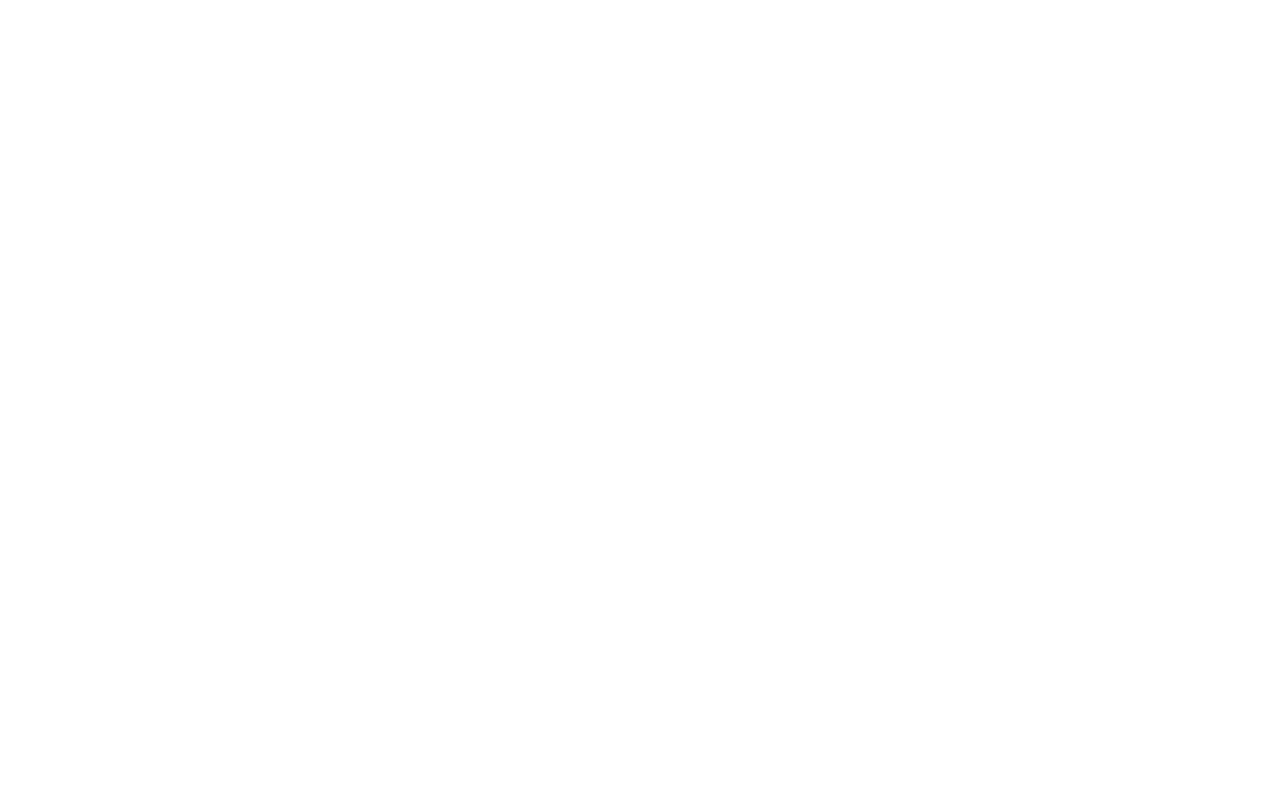
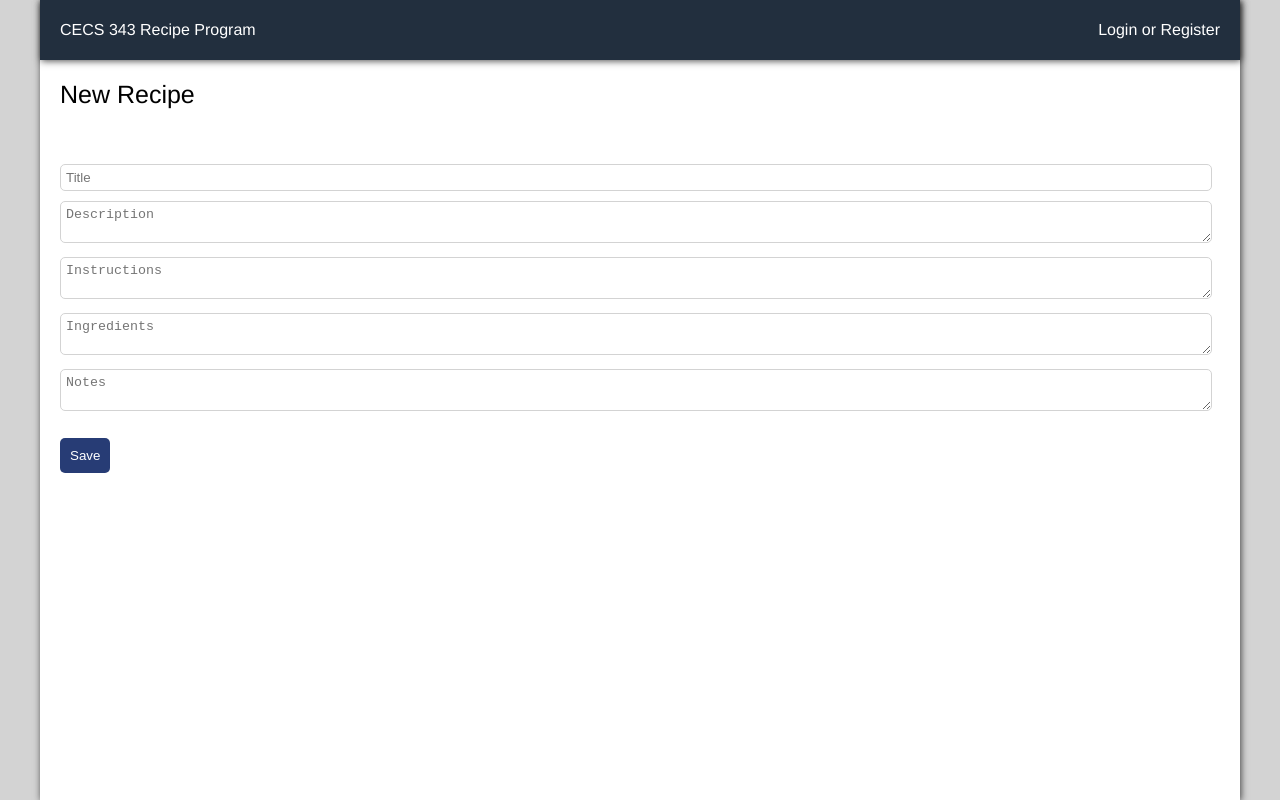
Before and after one commit to julianpoy/cecs343-project, a Vue app in the folder Frontend/: page /#/recipes/new in a window 1280 px wide. Built offline with nearby package versions, Linux system fonts and the light colour scheme.

Commit message:
Updated frontend

```diff
--- a/Frontend/src/App.vue
+++ b/Frontend/src/App.vue
@@ -1,5 +1,21 @@
 <template>
   <div id="app">
+    <div class="nav">
+      <div class="nav-header">
+        CECS 343 Recipe Program
+      </div>
+      <div class="nav-content">
+        <div class="item" v-if="isLoggedIn" v-on:click="goTo('recipes')">
+          Recipes
+        </div>
+        <div class="item" v-if="!isLoggedIn" v-on:click="goTo('auth')">
+          Login or Register
+        </div>
+        <div class="item" v-if="isLoggedIn" v-on:click="logout()">
+          Logout
+        </div>
+      </div>
+    </div>
     <router-view/>
   </div>
 </template>
@@ -7,10 +23,69 @@
 <script>
 export default {
   name: 'App',
+  data() {
+    return {
+      isLoggedIn: localStorage.getItem('token'),
+    };
+  },
+  methods: {
+    goTo(route) {
+      window.location.href = `/#/${route}`;
+    },
+    logout() {
+      localStorage.removeItem('token');
+      this.goTo('auth');
+    },
+  },
 };
 </script>
 
 <style>
+html, body {
+  margin: 0;
+  height: 100%;
+}
+
+html {
+  background: lightgrey;
+}
+
+body {
+  background: white;
+  box-shadow: 1px 1px 7px rgba(0,0,0,0.7);
+  margin-left: auto;
+  margin-right: auto;
+  max-width: 1200px;
+}
+
+.nav {
+  box-shadow: 1px 1px 7px rgba(0,0,0,0.7);
+  background: #222f3e;
+  color: white;
+}
+
+.nav .nav-header {
+  display: inline-block;
+  height: 60px;
+  line-height: 60px;
+  padding-left: 20px;
+  padding-right: 20px;
+}
+
+.nav .nav-content {
+  float: right;
+  text-align: right;
+}
+
+.nav .nav-content .item {
+  display: inline-block;
+  height: 60px;
+  line-height: 60px;
+  padding-left: 20px;
+  padding-right: 20px;
+  cursor: pointer;
+}
+
 #app {
   font-family: 'Avenir', Helvetica, Arial, sans-serif;
   -webkit-font-smoothing: antialiased;
@@ -19,4 +94,5 @@ export default {
   /*color: #2c3e50;*/
   /*margin-top: 60px;*/
 }
+
 </style>
--- a/Frontend/src/components/Auth.vue
+++ b/Frontend/src/components/Auth.vue
@@ -3,11 +3,11 @@
     <br /><br /><br />
     {{ isRegistering ? 'Register' : 'Login' }}
     <br /><br />
-    <input v-if="isRegistering" v-model="name" class="name" placeholder="Name" type="text" />
+    <input v-if="isRegistering" v-model="name" class="standard name" placeholder="Name" type="text" />
     <br />
-    <input v-model="username" class="username" placeholder="Username" type="text" />
+    <input v-model="username" class="standard username" placeholder="E-Mail" type="text" />
     <br />
-    <input v-model="password" class="password" placeholder="Password" type="password" />
+    <input v-model="password" class="standard password" placeholder="Password" type="password" />
     <br v-if="isRegistering" />
     <input
       v-if="isRegistering"
@@ -16,7 +16,7 @@
       placeholder="Confirm password"
       type="password" />
     <br /><br />
-    <button class="submit" v-on:click="auth">{{ isRegistering ? 'Register' : 'Login' }}</button>
+    <button class="standard submit" v-on:click="auth">{{ isRegistering ? 'Register' : 'Login' }}</button>
     <br /><br />
     <a v-if="!isRegistering" v-on:click="isRegistering = true">Register Instead</a>
     <a v-if="isRegistering" v-on:click="isRegistering = false">Login Instead</a>
@@ -51,14 +51,18 @@ export default {
 
         ApiConnectorService.users.register(this.name, this.username, this.password, (response) => {
           localStorage.setItem('token', response.token);
+
+          window.location.href = '/#/recipes';
         }, (err) => {
-          this.error = `There was an error... ${err.message}`;
+          this.error = `There was an error... ${err.response.data.msg}`;
         });
       } else {
         ApiConnectorService.users.login(this.username, this.password, (response) => {
           localStorage.setItem('token', response.token);
+
+          window.location.href = '/#/recipes';
         }, (err) => {
-          this.error = `There was an error... ${err.message}`;
+          this.error = `There was an error... ${err.response.data.msg}`;
         });
       }
     },
@@ -72,9 +76,16 @@ export default {
     text-align: center;
   }
 
-  input {
+  a {
+    cursor: pointer;
+    font-size: 12px;
+    text-decoration: underline;
+  }
+
+  input, textarea {
     padding: 5px;
-    margin: 5px;
+    margin-top: 5px;
+    margin-bottom: 5px;
     border: 1px solid lightgrey;
     border-radius: 5px;
   }
@@ -87,10 +98,4 @@ export default {
     border-radius: 5px;
     cursor: pointer;
   }
-
-  a {
-    cursor: pointer;
-    font-size: 12px;
-    text-decoration: underline;
-  }
 </style>
--- /dev/null
+++ b/Frontend/src/components/EditRecipe.vue
@@ -0,0 +1,33 @@
+<template>
+  <div class="container">
+
+  </div>
+</template>
+
+<script>
+import ApiConnectorService from '@/services/ApiConnectorService';
+
+export default {
+  name: 'Auth',
+  data() {
+    return {
+      recipe: {},
+      error: ''
+    };
+  },
+  methods: {
+    save() {
+      ApiConnectorService.save(this.recipe, (response) => {
+        window.location.href = `/#/recipes/${response._id}`;
+      }, (err) => {
+        this.error = `There was an error... ${err.response.data.msg}`;
+      });
+    },
+  },
+};
+</script>
+
+<!-- Add "scoped" attribute to limit CSS to this component only -->
+<style scoped>
+
+</style>
--- /dev/null
+++ b/Frontend/src/components/NewRecipe.vue
@@ -0,0 +1,70 @@
+<template>
+  <div class="container">
+    <div class="pageTitle">
+      New Recipe
+    </div>
+    <br />
+    <input v-model="recipe.title" placeholder="Title" /><br />
+    <textarea cols="40" v-model="recipe.description" placeholder="Description" /><br />
+    <textarea cols="40" v-model="recipe.instructions" placeholder="Instructions" /><br />
+    <textarea cols="40" v-model="recipe.ingredients" placeholder="Ingredients" /><br />
+    <textarea cols="40" v-model="recipe.notes" placeholder="Notes" /><br /><br />
+    <button v-on:click="save()">Save</button>
+  </div>
+</template>
+
+<script>
+import ApiConnectorService from '@/services/ApiConnectorService';
+
+export default {
+  name: 'Auth',
+  data() {
+    return {
+      recipe: {},
+      error: ''
+    };
+  },
+  methods: {
+    save() {
+      ApiConnectorService.create(this.recipe, (response) => {
+        window.location.href = `/#/recipes/${response['_id']}`;
+      }, (err) => {
+        this.error = `There was an error... ${err.response.data.msg}`;
+      });
+    },
+  },
+};
+</script>
+
+<!-- Add "scoped" attribute to limit CSS to this component only -->
+<style scoped>
+  .container {
+    padding: 20px;
+  }
+
+  .pageTitle {
+    display: inline-block;
+
+    font-size: 25px;
+
+    margin-bottom: 50px;
+  }
+
+  input, textarea {
+    padding: 5px;
+    margin-top: 5px;
+    margin-bottom: 5px;
+    border: 1px solid lightgrey;
+    border-radius: 5px;
+    width: calc(100% - 20px);
+  }
+
+  button {
+    border: none;
+    padding: 10px;
+    background: #273c75;
+    color: white;
+    border-radius: 5px;
+    cursor: pointer;
+  }
+</style>
--- a/Frontend/src/components/Recipes.vue
+++ b/Frontend/src/components/Recipes.vue
@@ -1,5 +1,12 @@
 <template>
   <div class="container">
+    <div class="pageTitle">
+      Recipes
+    </div>
+    <div class="newRecipe">
+      <button class="standard" v-on:click="createRecipe()">New Recipe</button>
+    </div>
+    <br />
     <div class="recipe" v-for="recipe in recipes" :key="recipe._id">
       {{ recipe.title }}
     </div>
@@ -17,6 +24,11 @@ export default {
       error: '',
     };
   },
+  methods: {
+    createRecipe() {
+      window.location.href = '/#/recipes/new';
+    },
+  },
   beforeMount() {
     ApiConnectorService.recipes.fetch((recipes) => {
       this.recipes = recipes;
@@ -29,9 +41,34 @@ export default {
 
 <!-- Add "scoped" attribute to limit CSS to this component only -->
 <style scoped>
+  .container {
+    padding: 20px;
+  }
+
   .recipe {
     border: 1px solid blue;
     padding: 5px;
     margin: 10px;
   }
+
+  .pageTitle {
+    display: inline-block;
+
+    font-size: 25px;
+
+    margin-bottom: 50px;
+  }
+
+  .newRecipe {
+    float: right;
+  }
+
+  button {
+    border: none;
+    padding: 10px;
+    background: #273c75;
+    color: white;
+    border-radius: 5px;
+    cursor: pointer;
+  }
 </style>
--- /dev/null
+++ b/Frontend/src/components/ViewRecipe.vue
@@ -0,0 +1,29 @@
+<template>
+  <div class="container">
+    {{ recipe.title }}
+  </div>
+</template>
+
+<script>
+import ApiConnectorService from '@/services/ApiConnectorService';
+
+export default {
+  name: 'Auth',
+  data() {
+    return {
+      recipe: {},
+      error: ''
+    };
+  },
+  beforeMount() {
+    ApiConnectorService.save(this.recipe, (response) => {
+      this.recipe = response;
+    }, (err) => {
+      this.error = `There was an error... ${err.response.data.msg}`;
+    });
+  }
+};
+</script>
+
+<!-- Add "scoped" attribute to limit CSS to this component only -->
+<style scoped></style>
--- /dev/null
+++ b/Frontend/src/components/Welcome.vue
@@ -0,0 +1,21 @@
+<template>
+  <div class="container">
+    Welcome!
+  </div>
+</template>
+
+<script>
+export default {
+  name: 'Auth',
+  data() {
+    return {};
+  },
+};
+</script>
+
+<!-- Add "scoped" attribute to limit CSS to this component only -->
+<style scoped>
+  .container {
+    padding: 20px;
+  }
+</style>
--- a/Frontend/src/router/index.js
+++ b/Frontend/src/router/index.js
@@ -1,7 +1,12 @@
 import Vue from 'vue';
 import Router from 'vue-router';
 import Auth from '@/components/Auth';
+import Welcome from '@/components/Welcome';
+
 import Recipes from '@/components/Recipes';
+import ViewRecipe from '@/components/ViewRecipe';
+import EditRecipe from '@/components/EditRecipe';
+import NewRecipe from '@/components/NewRecipe';
 
 Vue.use(Router);
 
@@ -9,8 +14,28 @@ export default new Router({
   routes: [
     {
       path: '/',
+      name: 'Welcome',
+      component: Welcome,
+    },
+    {
+      path: '/recipes',
       name: 'Recipes',
       component: Recipes,
+    },
+    {
+      path: '/recipes/new',
+      name: 'NewRecipe',
+      component: NewRecipe,
+    },
+    {
+      path: '/recipes/:id',
+      name: 'ViewRecipe',
+      component: ViewRecipe,
+    },
+    {
+      path: '/recipes/edit/:id',
+      name: 'EditRecipe',
+      component: EditRecipe,
     },
     {
       path: '/auth',
--- a/Frontend/src/services/ApiConnectorService.vue
+++ b/Frontend/src/services/ApiConnectorService.vue
@@ -1,10 +1,20 @@
 <script>
 import axios from 'axios';
+
+/* global localStorage */
+const apiBase = localStorage.getItem('base') || 'http://localhost:3000/';
+
+function getTokenQuery() {
+  return `?token=${localStorage.getItem('token')}`;
+}
 
 export default {
   users: {
     login(username, password, success, error) {
-      axios.get('http://jsonplaceholder.typicode.com/posts')
+      axios.post(`${apiBase}users/login`, {
+        username,
+        password,
+      })
         .then((response) => {
           success(response.data);
         })
@@ -13,7 +23,11 @@ export default {
         });
     },
     register(name, username, password, success, error) {
-      axios.get('http://jsonplaceholder.typicode.com/posts')
+      axios.post(`${apiBase}users/join`, {
+        screenname: name,
+        username,
+        password,
+      })
         .then((response) => {
           success(response.data);
         })
@@ -24,7 +38,16 @@ export default {
   },
   recipes: {
     fetch(success, error) {
-      axios.get('http://jsonplaceholder.typicode.com/posts')
+      axios.get(`${apiBase}recipes${getTokenQuery()}`)
+        .then((response) => {
+          success(response.data);
+        })
+        .catch((e) => {
+          error(e);
+        });
+    },
+    create(payload, success, error) {
+      axios.post(`${apiBase}recipes${getTokenQuery()}`, payload)
         .then((response) => {
           success(response.data);
         })
```
Also changed, not shown: 1 other file (tests, documents, lock files or other folders).
